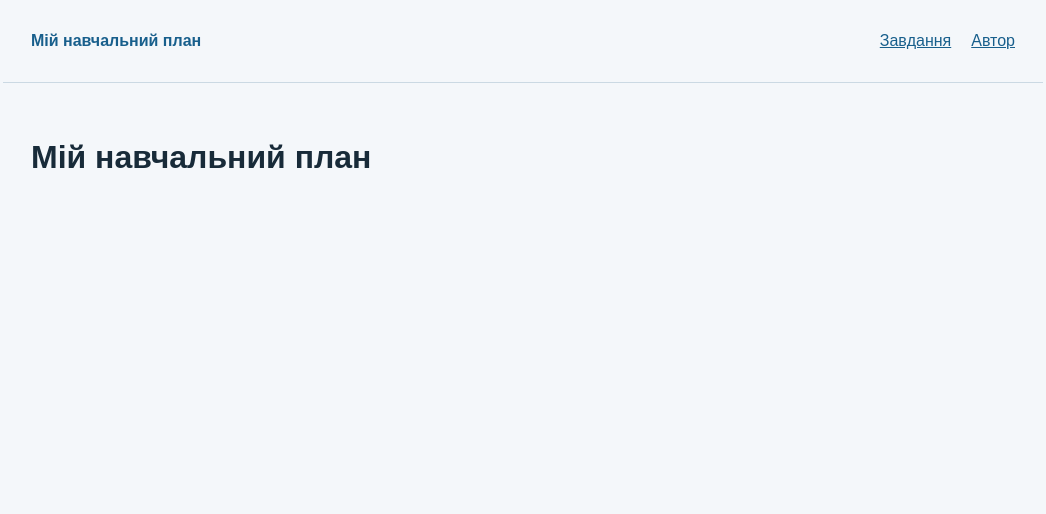
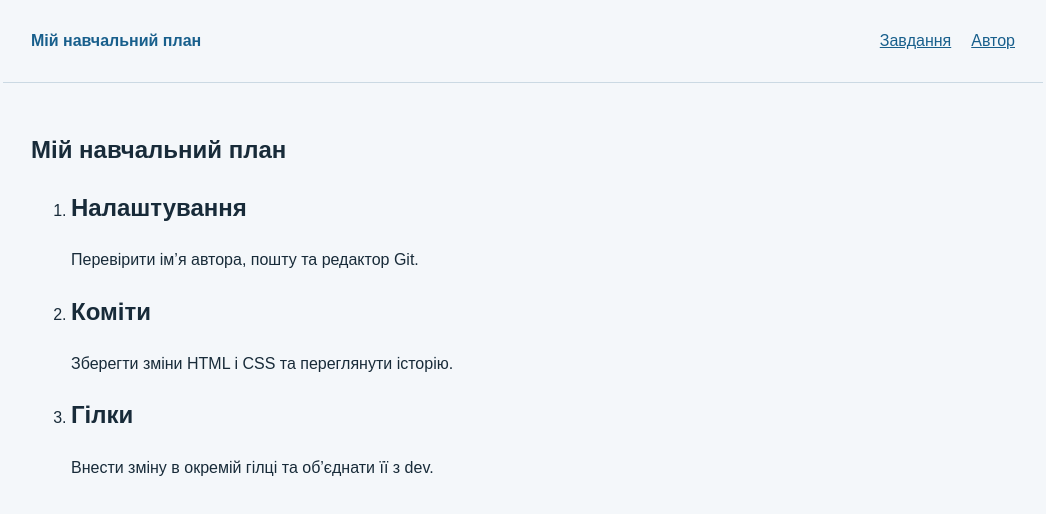
Before and after one commit to maksym-maksymets/myproject, a plain HTML site: page index.html in a window 1280 px wide. Shown: the whole page, without its empty margins (117-1163 px from the left). Drawn offline with Linux system fonts and the light colour scheme.

Commit message:
Add study tasks section

```diff
--- a/index.html
+++ b/index.html
@@ -13,6 +13,16 @@
     <a class="logo" href="#">Мій навчальний план</a>
     <nav aria-label="Основна навігація"><a href="#tasks">Завдання</a> <a href="#author">Автор</a></nav>
   </header>
-  <main><h1>Мій навчальний план</h1></main>
+  <main>
+    <!-- Теми для повторення перед заняттям. -->
+    <section id="tasks">
+      <h1>Мій навчальний план</h1>
+      <ol class="tasks">
+        <li><h2>Налаштування</h2><p>Перевірити ім’я автора, пошту та редактор Git.</p></li>
+        <li><h2>Коміти</h2><p>Зберегти зміни HTML і CSS та переглянути історію.</p></li>
+        <li><h2>Гілки</h2><p>Внести зміну в окремій гілці та об’єднати її з dev.</p></li>
+      </ol>
+    </section>
+  </main>
 </body>
 </html>
```
